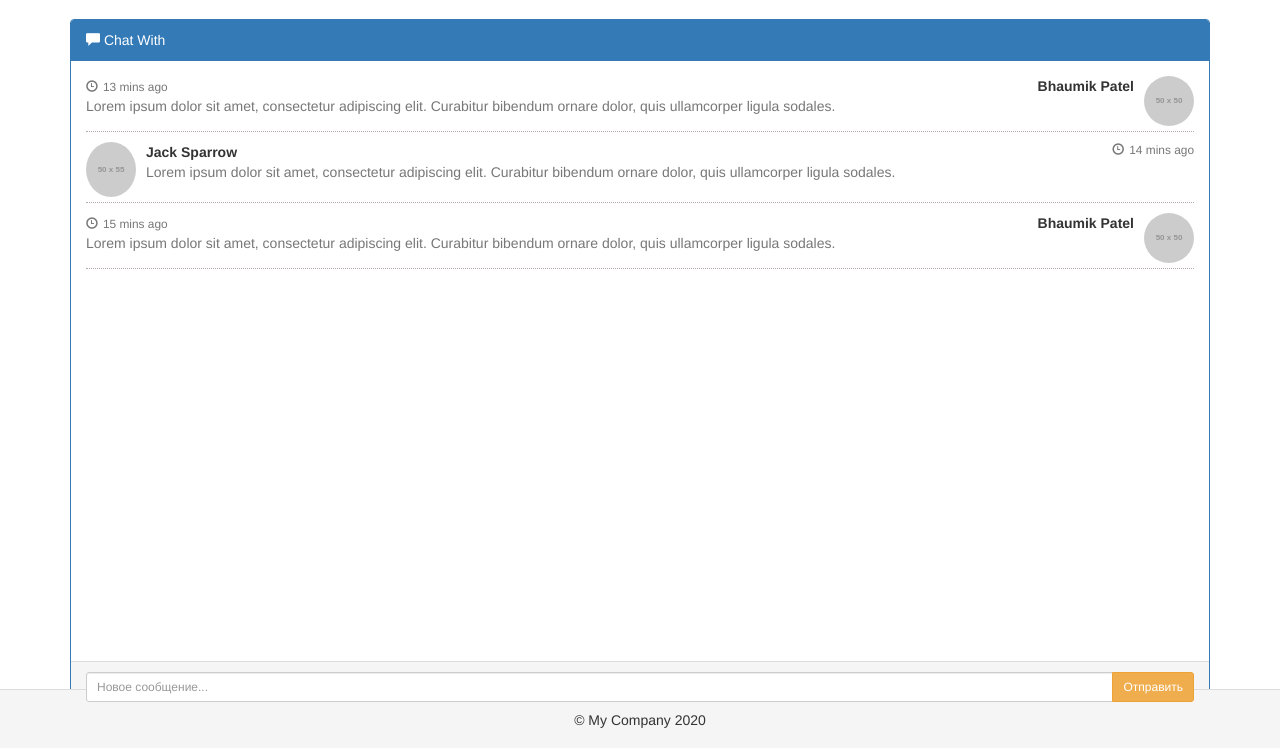
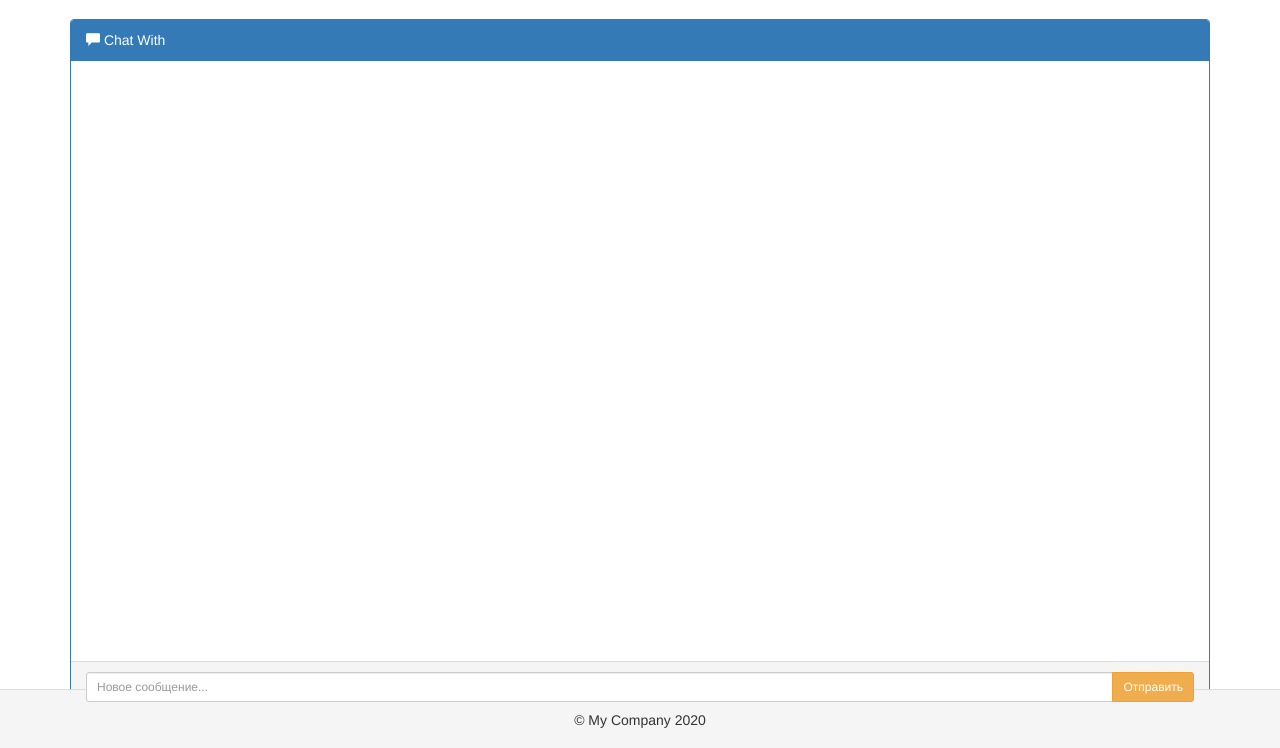
Before and after one commit to VyacheslavKazadaev/social-web, a Yii app: template views/site/chat.php in a window 1280 px wide. Shown: the part 51-799 px from the top of the page. Run offline with PHP 8.4 and a stand-in for Yii, Linux system fonts and the light colour scheme; the template is opened without the code that fills it, so the values that code supplies are empty; grey boxes labelled with a size stand in for pictures from a placeholder-image service; some libraries are stand-ins or nearby versions.

Commit message:
fix save write to chat

```diff
--- a/views/site/chat.php
+++ b/views/site/chat.php
@@ -19,49 +19,6 @@ use app\models\User;
             </div>
                 <div class="panel-body">
                     <ul class="chat">
-                        <li class="right clearfix"><span class="chat-img pull-right">
-                            <img src="http://placehold.it/50/FA6F57/fff&text=ME" alt="User Avatar" class="img-circle" />
-                        </span>
-                            <div class="chat-body clearfix">
-                                <div class="header">
-                                    <small class=" text-muted"><span class="glyphicon glyphicon-time"></span>13 mins ago</small>
-                                    <strong class="pull-right primary-font">Bhaumik Patel</strong>
-                                </div>
-                                <p>
-                                    Lorem ipsum dolor sit amet, consectetur adipiscing elit. Curabitur bibendum ornare
-                                    dolor, quis ullamcorper ligula sodales.
-                                </p>
-                            </div>
-                        </li>
-                        <li class="left clearfix"><span class="chat-img pull-left">
-                            <img src="http://placehold.it/50/55C1E7/fff&text=U" alt="User Avatar" class="img-circle" />
-                        </span>
-                            <div class="chat-body clearfix">
-                                <div class="header">
-                                    <strong class="primary-font">Jack Sparrow</strong> <small class="pull-right text-muted">
-                                        <span class="glyphicon glyphicon-time"></span>14 mins ago</small>
-                                </div>
-                                <p>
-                                    Lorem ipsum dolor sit amet, consectetur adipiscing elit. Curabitur bibendum ornare
-                                    dolor, quis ullamcorper ligula sodales.
-                                </p>
-                            </div>
-                        </li>
-                        <li class="right clearfix"><span class="chat-img pull-right">
-                            <img src="http://placehold.it/50/FA6F57/fff&text=ME" alt="User Avatar" class="img-circle" />
-                        </span>
-                            <div class="chat-body clearfix">
-                                <div class="header">
-                                    <small class=" text-muted"><span class="glyphicon glyphicon-time"></span>15 mins ago</small>
-                                    <strong class="pull-right primary-font">Bhaumik Patel</strong>
-                                </div>
-                                <p>
-                                    Lorem ipsum dolor sit amet, consectetur adipiscing elit. Curabitur bibendum ornare
-                                    dolor, quis ullamcorper ligula sodales.
-                                </p>
-                            </div>
-                        </li>
-
                         <?= $this->render('_chat_message', compact('messages', 'author', 'recipient')) ?>
                     </ul>
                 </div>
--- a/web/js/chat.js
+++ b/web/js/chat.js
@@ -3,15 +3,20 @@ $(document)
 ;
 
 async function writeInChat() {
+    let message = $('#btn-input').val().trim();
+    if (message === '') {
+        return;
+    }
+
     let response = await fetch('', {
         method: 'POST',
         headers: {
             'Content-Type': 'application/x-www-form-urlencoded;charset=utf-8'
         },
-        body: `message=${$('#btn-input').val()}&${yii.getCsrfParam()}=${yii.getCsrfToken()}`
+        body: `message=${message}&${yii.getCsrfParam()}=${yii.getCsrfToken()}`
     });
 
     let result = await response.text();
-    console.log(result);
     $('ul.chat').append(result);
+    document.location.reload();
 }
```
